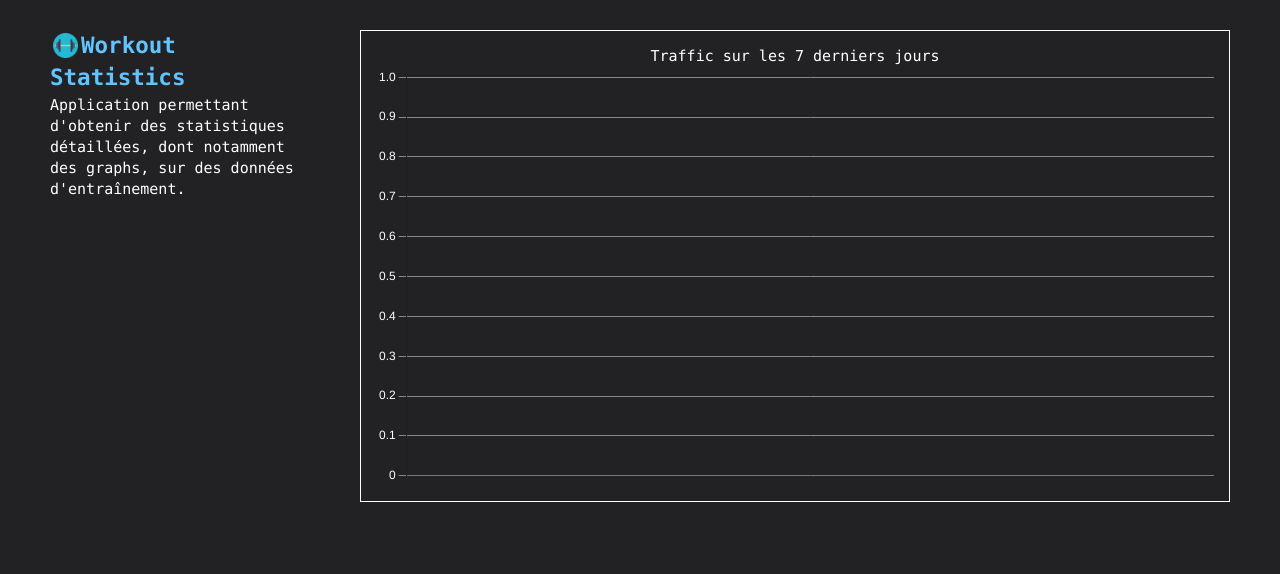
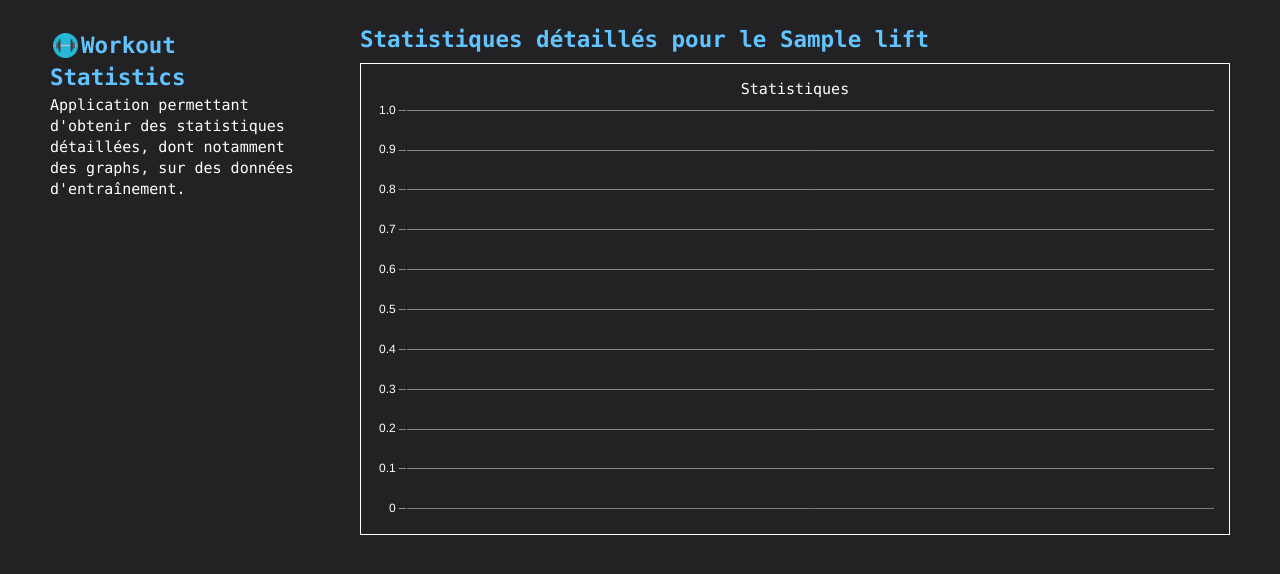
Before and after one commit to mohamed-chamrouk/mohamed.chamrouk.fr, a Flask app: template mohamed_chamrouk_fr/templates/projects/workout/workout_graph.html in a window 1280 px wide. Shown: the part 158-732 px from the top of the page. Run offline with Flask 2, Linux system fonts and the light colour scheme; the template is opened without the code that fills it: most values are stand-ins (such as "Sample title", 1, 10 or a date in 2020); parts of the project's set-up code (start-up, migrations or seed data) failed here and were passed over.

Commit message:
petite update

```diff
--- a/mohamed_chamrouk_fr/project_workout.py
+++ b/mohamed_chamrouk_fr/project_workout.py
@@ -118,4 +118,4 @@ def workout_add(lift):
             if exercise['exercise'] == lift:
                 stat_dict[session['date']] = max([set['weight'] for set in exercise['sets']])
 
-    return render_template('projects/workout/workout_graph.html', xValues=list(stat_dict.keys()), yValues=list(stat_dict.values()))
+    return render_template('projects/workout/workout_graph.html', xValues=list(stat_dict.keys()), yValues=list(stat_dict.values()), lift=lift)
--- a/mohamed_chamrouk_fr/templates/projects/workout/workout_graph.html
+++ b/mohamed_chamrouk_fr/templates/projects/workout/workout_graph.html
@@ -1,14 +1,15 @@
 {% extends 'projects/workout/workout.html' %}
 
 {% block content %}
+<div style="margin-bottom: 10px;"><a style="font-size: 1.5em; font-weight: 600; ">Statistiques détaillés pour le {{ lift }}</a></div>
 <div class="canva1 to-border" style="width: 100%">
-    <div style="text-align: center">Traffic sur les 7 derniers jours</div>
+    <div style="text-align: center">Statistiques</div>
     <canvas id="myBarChart"></canvas>
 </div>
 
 <script>
-    var xValuesBar = {{ xValues }};
-    var yValuesBar = {{ yValues }};
+    var xValuesBar = {{ xValues|safe }};
+    var yValuesBar = {{ yValues|safe }};
     var barColorsBar = getComputedStyle(document.documentElement).getPropertyValue('--primary-color');
     var grid_color = getComputedStyle(document.documentElement).getPropertyValue('--grid-color');
     var font_color = getComputedStyle(document.documentElement).getPropertyValue('--font-color');
@@ -46,7 +47,9 @@
                         color: grid_color
                     }
                 }
-            }
+            },
+            lineTension: 0.2,
+            borderColor: barColorsBar,
         }
     });
 </script>
```
Also changed, not shown: mohamed_chamrouk_fr/project_workout_script.py (line endings or trailing spaces), mohamed_chamrouk_fr/templates/projects/workout/temp_workout_data_output.json, 1 other file.
